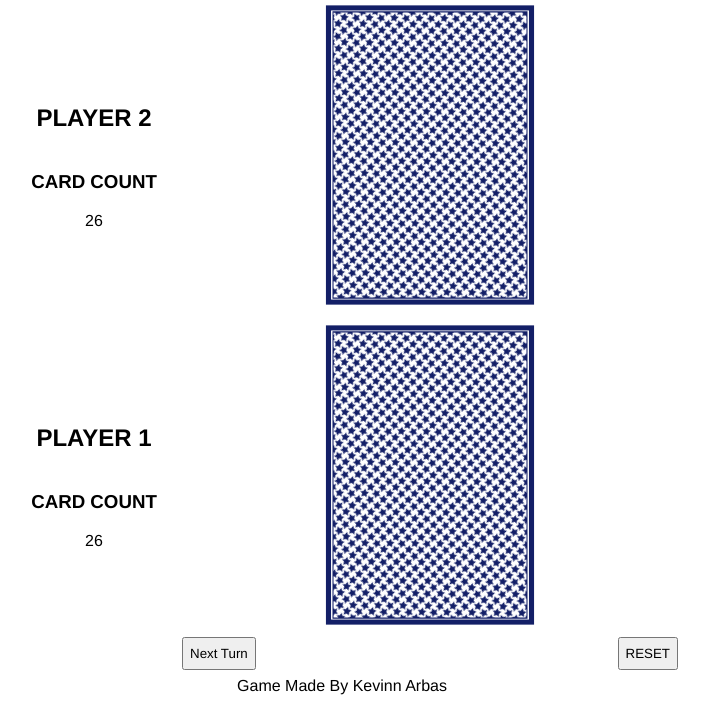
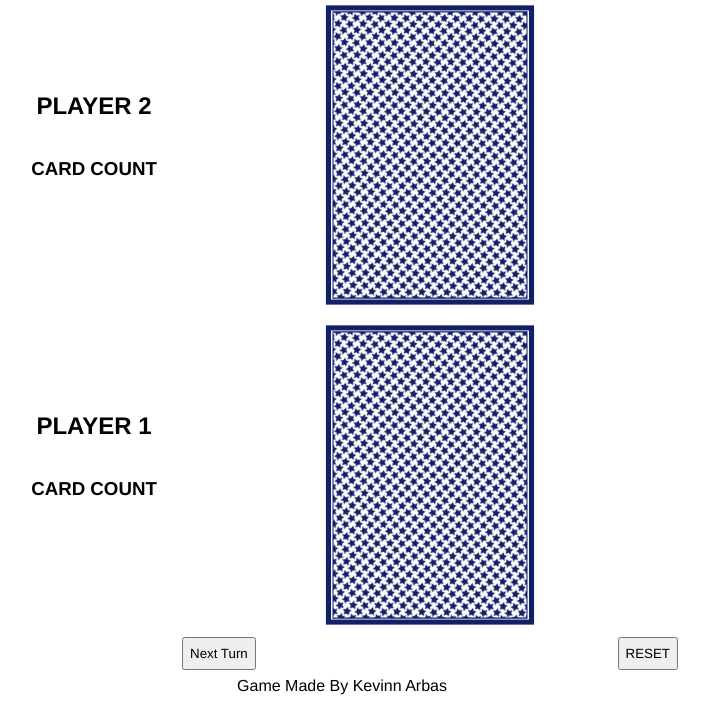
Before and after one commit to kevinnarbas/war-game-project1, a plain HTML site: page index.html in a window 1280 px wide. Shown: the part 102-816 px from the top of the page, without its empty margins (298-1007 px from the left). Drawn offline with Linux system fonts and the light colour scheme.

Commit message:
changes cardCount divs to h1

```diff
--- a/index.html
+++ b/index.html
@@ -17,12 +17,12 @@
         <div class="play2">
             <h2>PLAYER 2</h2>
             <h3>CARD COUNT</h3>
-            <div id="counter2">26</div>
+             <h1 id="counter2"></h1>
         </div>
         <div class="play1">
-                <h2>PLAYER 1</h2>
-                <h3>CARD COUNT</h3>
-                <div id="counter1">26</div>
+            <h2>PLAYER 1</h2>
+            <h3>CARD COUNT</h3>
+            <h1 id="counter1"></h1>
         </div>
         <div class="playcard2">
             <div id="play2card"><img src="./images/backs/blue.svg" alt=""></div>
```
